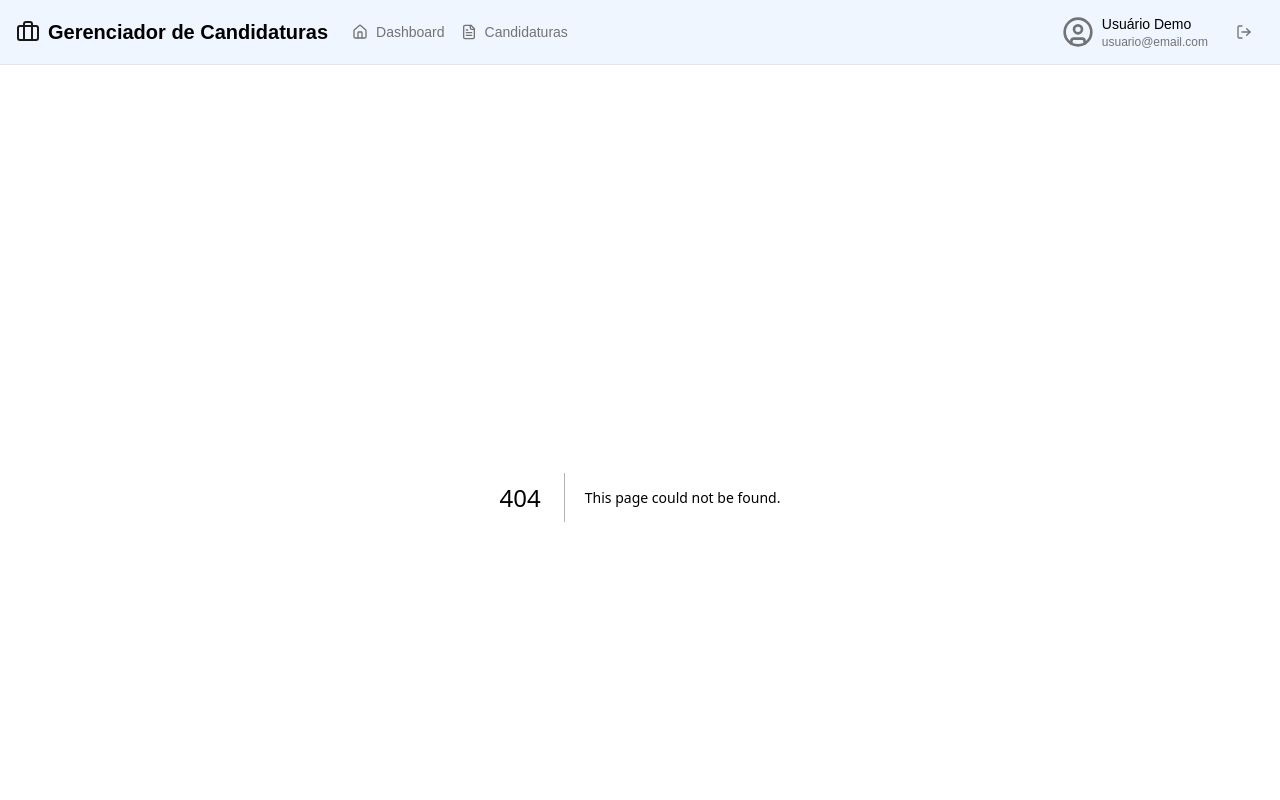
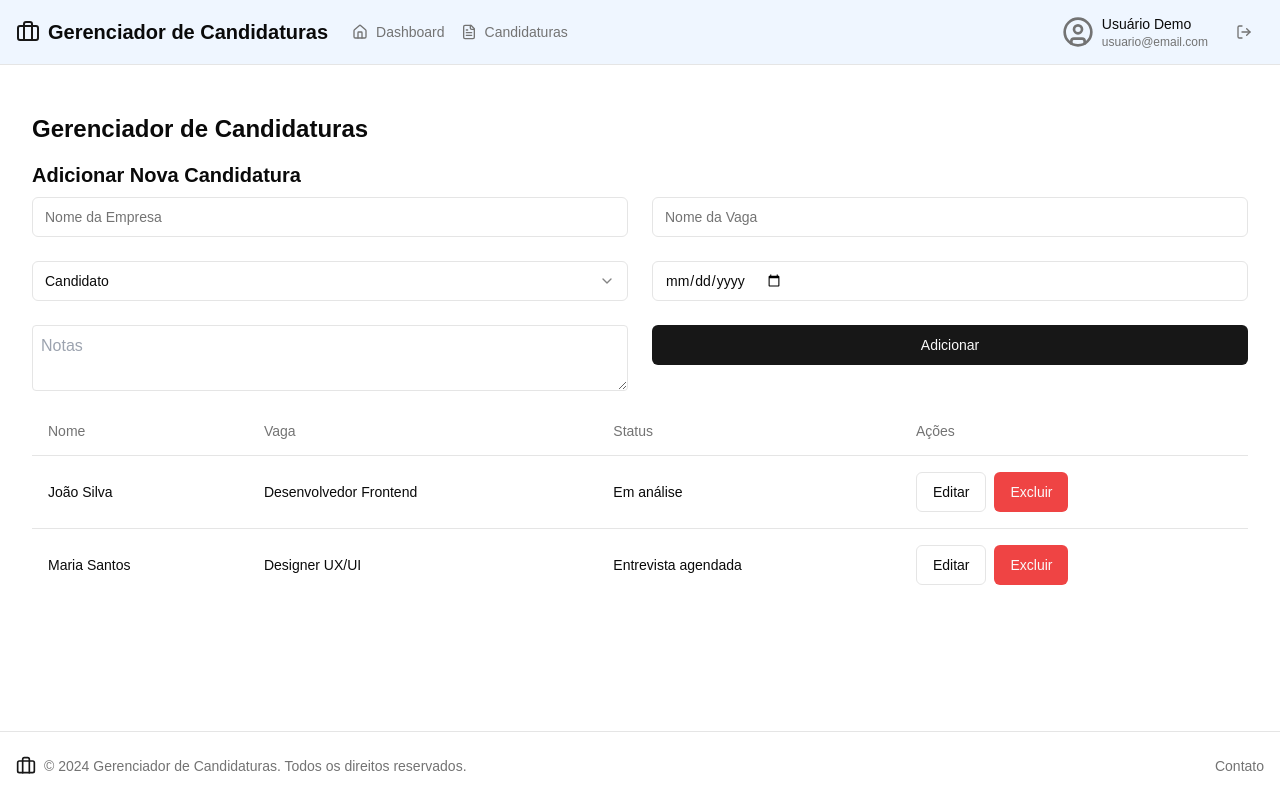
Before and after one commit to Lucas-Rodrigues-code/job_application_ui, a Next.js app: page /applications in a window 1280 px wide. Before the commit this address had no page. Shown: the top 800 px of the page. Built offline with nearby package versions, Linux system fonts and the light colour scheme.

Commit message:
feat: implement application management CRUD interface

```diff
--- /dev/null
+++ b/app/(pages)/applications/page.tsx
@@ -0,0 +1,298 @@
+"use client";
+
+import { useState } from "react";
+import { Button } from "@/components/ui/button";
+import { Input } from "@/components/ui/input";
+import {
+  Table,
+  TableBody,
+  TableCell,
+  TableHead,
+  TableHeader,
+  TableRow,
+} from "@/components/ui/table";
+import {
+  Dialog,
+  DialogContent,
+  DialogHeader,
+  DialogTitle,
+  DialogTrigger,
+} from "@/components/ui/dialog";
+import {
+  Select,
+  SelectContent,
+  SelectItem,
+  SelectTrigger,
+  SelectValue,
+} from "@/components/ui/select";
+
+import { Label } from "@/components/ui/label";
+
+type Application = {
+  id: number;
+  companyName: string;
+  position: string;
+  applicationDate: string;
+  status: string;
+  notes: string;
+};
+
+export default function CandidaturasCRUD() {
+  const [application, seApplication] = useState<Application[]>([
+    {
+      id: 1,
+      companyName: "João Silva",
+      position: "Desenvolvedor Frontend",
+      status: "Em análise",
+      notes: "",
+      applicationDate: "2022-01-01",
+    },
+    {
+      id: 2,
+      companyName: "Maria Santos",
+      position: "Designer UX/UI",
+      status: "Entrevista agendada",
+      notes: "",
+      applicationDate: "2022-01-02",
+    },
+  ]);
+  const [newApplication, setNewApplication] = useState({
+    companyName: "",
+    position: "",
+    status: "",
+    notes: "",
+    applicationDate: "",
+  });
+
+  const [editingApplication, setEditingApplication] =
+    useState<Application | null>(null);
+  const [applicationToDelete, setApplicationToDelete] = useState<number | null>(
+    null
+  );
+
+  const addApplication = () => {
+    seApplication([...application, { ...newApplication, id: Date.now() }]);
+    setNewApplication({
+      companyName: "",
+      position: "",
+      status: "",
+      notes: "",
+      applicationDate: "",
+    });
+  };
+
+  const updateApplication = () => {
+    if (editingApplication) {
+      seApplication(
+        application.map((c) =>
+          c.id === editingApplication.id ? editingApplication : c
+        )
+      );
+      setEditingApplication(null);
+    }
+  };
+
+  const deleteApplication = () => {
+    if (applicationToDelete !== null) {
+      seApplication(application.filter((c) => c.id !== applicationToDelete));
+      setApplicationToDelete(null);
+    }
+  };
+
+  return (
+    <div className="container mx-auto p-4">
+      <h1 className="text-2xl font-bold mb-4">Gerenciador de Candidaturas</h1>
+
+      <div className="mb-4">
+        <h2 className="text-xl font-semibold mb-2">
+          Adicionar Nova Candidatura
+        </h2>
+        <form className="grid gap-6 md:grid-cols-2">
+          <Input
+            required
+            placeholder="Nome da Empresa"
+            value={newApplication.companyName}
+            onChange={(e) =>
+              setNewApplication({
+                ...newApplication,
+                companyName: e.target.value,
+              })
+            }
+          />
+          <Input
+            required
+            placeholder="Nome da Vaga"
+            value={newApplication.position}
+            onChange={(e) =>
+              setNewApplication({ ...newApplication, position: e.target.value })
+            }
+          />
+          <Input required className="hidden" value={newApplication.status} />
+          <Select
+            value={newApplication.status}
+            onValueChange={(e) =>
+              setNewApplication({ ...newApplication, status: e })
+            }
+            defaultValue="Candidato"
+          >
+            <SelectTrigger className="w-full">
+              <SelectValue placeholder="Candidato" />
+            </SelectTrigger>
+            <SelectContent>
+              <SelectItem value="Candidato">Candidato</SelectItem>
+              <SelectItem value="Entrevista Inicial">
+                Entrevista Inicial
+              </SelectItem>
+              <SelectItem value="Em andamento">Em andamento</SelectItem>
+              <SelectItem value="contratado">Contratado</SelectItem>
+            </SelectContent>
+          </Select>
+
+          <Input
+            required
+            placeholder="Data da Candidatura"
+            type="date"
+            value={newApplication.applicationDate}
+            onChange={(e) =>
+              setNewApplication({
+                ...newApplication,
+                applicationDate: e.target.value,
+              })
+            }
+          />
+          <textarea
+            placeholder="Notas"
+            value={newApplication.notes}
+            onChange={(e) =>
+              setNewApplication({ ...newApplication, notes: e.target.value })
+            }
+            className="w-full p-2 border rounded"
+          />
+          <Button onClick={addApplication}>Adicionar</Button>
+        </form>
+      </div>
+
+      <Table>
+        <TableHeader>
+          <TableRow>
+            <TableHead>Nome</TableHead>
+            <TableHead>Vaga</TableHead>
+            <TableHead>Status</TableHead>
+            <TableHead>Ações</TableHead>
+          </TableRow>
+        </TableHeader>
+        <TableBody>
+          {application.map((item) => (
+            <TableRow key={item.id}>
+              <TableCell>{item.companyName}</TableCell>
+              <TableCell>{item.position}</TableCell>
+              <TableCell>{item.status}</TableCell>
+              <TableCell>
+                <Button
+                  variant="outline"
+                  className="mr-2"
+                  onClick={() => setEditingApplication(item)}
+                >
+                  Editar
+                </Button>
+                <Button
+                  variant="destructive"
+                  onClick={() => setApplicationToDelete(item.id)}
+                >
+                  Excluir
+                </Button>
+              </TableCell>
+            </TableRow>
+          ))}
+        </TableBody>
+      </Table>
+
+      {editingApplication && (
+        <Dialog
+          open={!!editingApplication}
+          onOpenChange={() => setEditingApplication(null)}
+        >
+          <DialogContent>
+            <DialogHeader>
+              <DialogTitle>Editar Candidatura</DialogTitle>
+            </DialogHeader>
+            <div className="grid gap-4 py-4">
+              <div className="grid grid-cols-4 items-center gap-4">
+                <Label htmlFor="nome" className="text-right">
+                  Nome
+                </Label>
+                <Input
+                  id="nome"
+                  value={editingApplication.companyName}
+                  onChange={(e) =>
+                    setEditingApplication({
+                      ...editingApplication,
+                      companyName: e.target.value,
+                    })
+                  }
+                  className="col-span-3"
+                />
+              </div>
+              <div className="grid grid-cols-4 items-center gap-4">
+                <Label htmlFor="vaga" className="text-right">
+                  Vaga
+                </Label>
+                <Input
+                  id="vaga"
+                  value={editingApplication.position}
+                  onChange={(e) =>
+                    setEditingApplication({
+                      ...editingApplication,
+                      position: e.target.value,
+                    })
+                  }
+                  className="col-span-3"
+                />
+              </div>
+              <div className="grid grid-cols-4 items-center gap-4">
+                <Label htmlFor="status" className="text-right">
+                  Status
+                </Label>
+                <Input
+                  id="status"
+                  value={editingApplication.status}
+                  onChange={(e) =>
+                    setEditingApplication({
+                      ...editingApplication,
+                      status: e.target.value,
+                    })
+                  }
+                  className="col-span-3"
+                />
+              </div>
+            </div>
+            <Button onClick={updateApplication}>Salvar Alterações</Button>
+          </DialogContent>
+        </Dialog>
+      )}
+
+      <Dialog
+        open={applicationToDelete !== null}
+        onOpenChange={() => setApplicationToDelete(null)}
+      >
+        <DialogContent>
+          <DialogHeader>
+            <DialogTitle>Confirmar Exclusão</DialogTitle>
+          </DialogHeader>
+          <p>Tem certeza que deseja excluir esta candidatura?</p>
+          <div className="flex justify-end gap-2 mt-4">
+            <Button
+              variant="outline"
+              onClick={() => setApplicationToDelete(null)}
+            >
+              Cancelar
+            </Button>
+            <Button variant="destructive" onClick={deleteApplication}>
+              Confirmar Exclusão
+            </Button>
+          </div>
+        </DialogContent>
+      </Dialog>
+    </div>
+  );
+}
```
